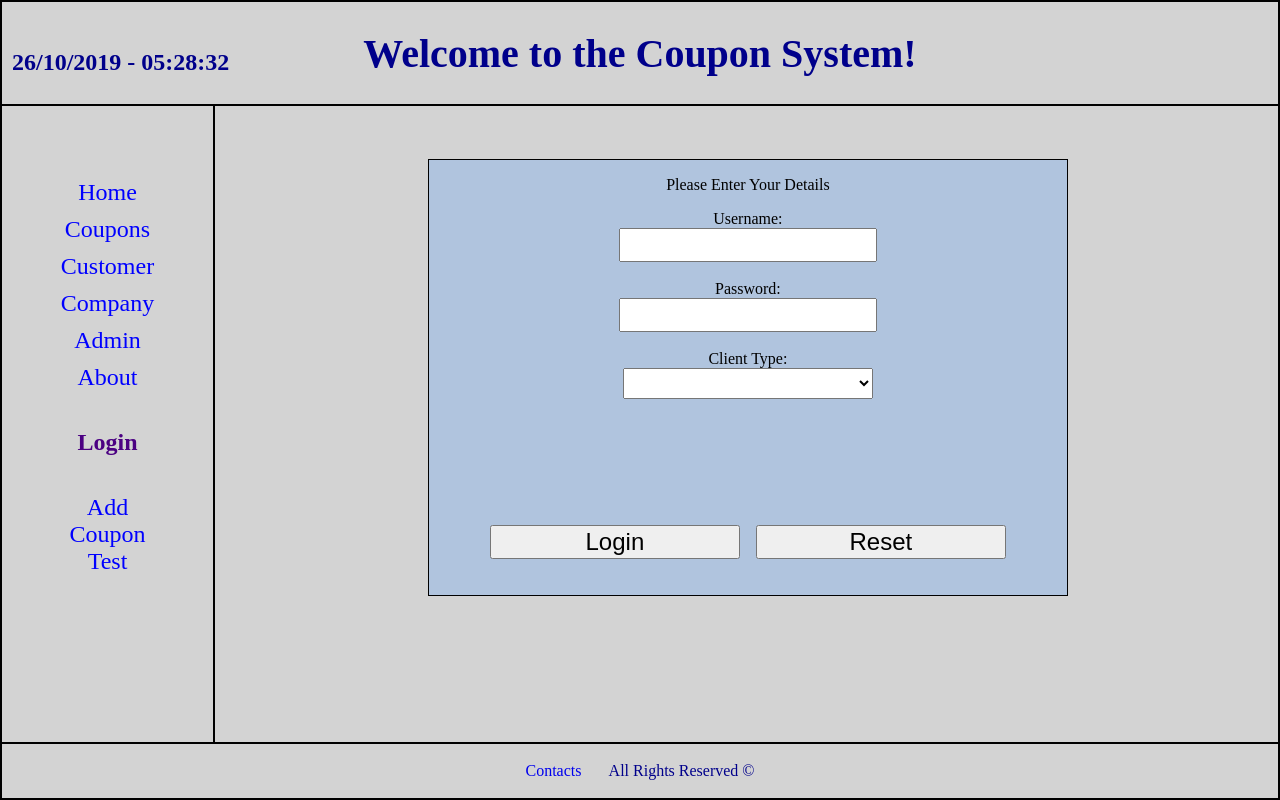
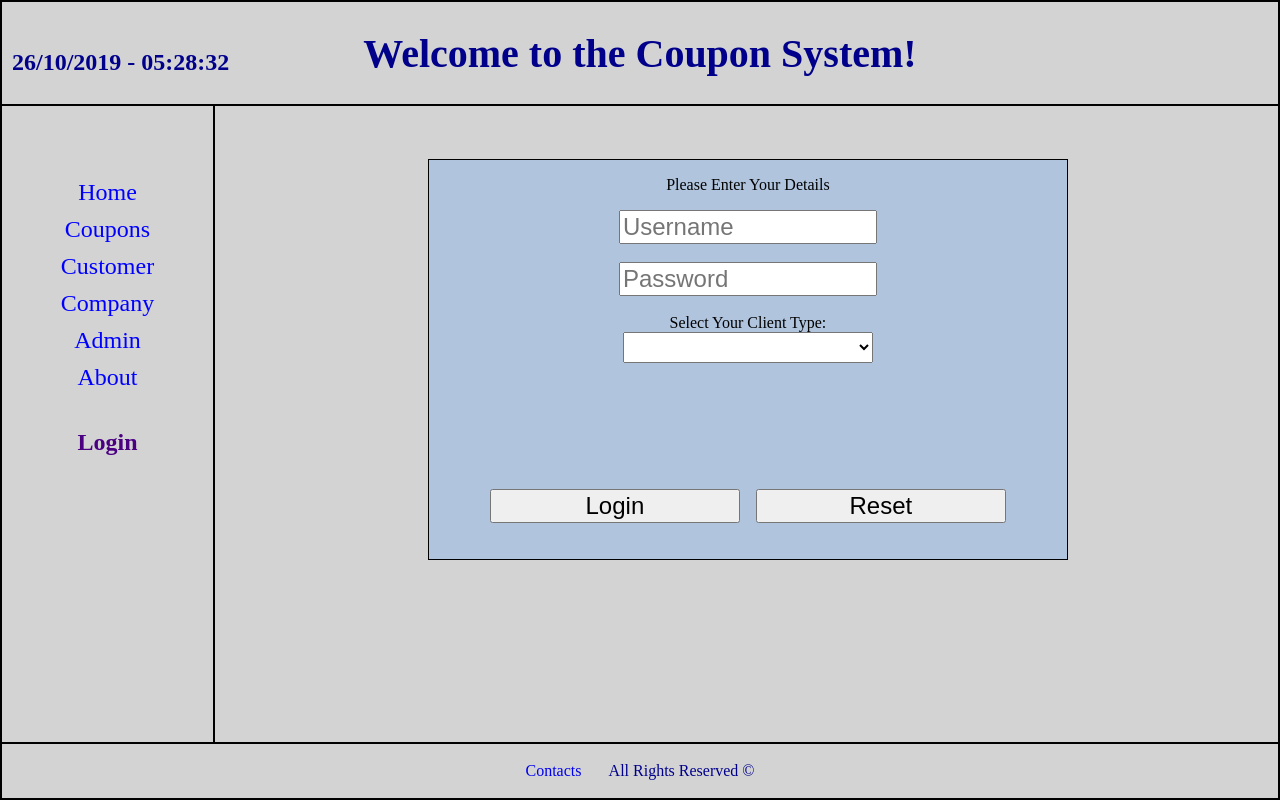
Before and after one commit to igv7/CouponSystemAngularProj, an Angular app: page /login in a window 1280 px wide. Built offline with nearby package versions, Linux system fonts and the light colour scheme.

Commit message:
Updating a code

```diff
--- a/src/app/app-routing.module.ts
+++ b/src/app/app-routing.module.ts
@@ -51,14 +51,14 @@ const routes: Routes = [
   { path: "coupon-details/:id", component: CouponDetailsComponent },
   { path: "coupon-id/:id", component: CouponIdComponent },
   { path: "add-coupon-test", component: AddCouponTestComponent },
-  { path: "customer", canActivate: [CustomerGuardService], component: CustomerComponent, children: [
+  { path: "customer", canActivate: [CustomerGuardService], component: CustomerComponent, children: [//, canActivate: [CustomerGuardService]
     { path: "purchase-coupon", component: PurchaseCouponComponent },
     { path: "view-all-purchased-coupons", component: ViewAllPurchasedCouponsComponent },
     { path: "view-all-purchased-coupons-by-type", component: ViewAllPurchasedCouponsByTypeComponent },
     { path: "view-all-purchased-coupons-by-price", component: ViewAllPurchasedCouponsByPriceComponent },
     { path: "view-customer-income", component: ViewCustomerIncomeComponent }
   ]},
-  { path: "company", canActivate: [CompanyGuardService], component: CompanyComponent, children: [
+  { path: "company", canActivate: [CompanyGuardService], component: CompanyComponent, children: [//, canActivate: [CompanyGuardService]
       { path: "add-coupon", component: AddCouponComponent },
       { path: "update-coupon", component: UpdateCouponComponent },
       { path: "delete-coupon", component: DeleteCouponComponent },
@@ -69,7 +69,7 @@ const routes: Routes = [
       { path: "view-all-coupons-by-date", component: ViewAllCouponsByDateComponent },
       { path: "view-company-income", component: ViewCompanyIncomeComponent }
   ]},
-  { path: "admin", canActivate: [AdminGuardService], component: AdminComponent, children: [
+  { path: "admin", canActivate: [AdminGuardService], component: AdminComponent, children: [//, canActivate: [AdminGuardService]
       { path: "add-company", component: AddCompanyComponent },
       { path: "update-company", component: UpdateCompanyComponent },
       { path: "delete-company", component: DeleteCompanyComponent },
--- a/src/app/components/login/login.component.html
+++ b/src/app/components/login/login.component.html
@@ -3,15 +3,15 @@
 <div class="login">
     <form class="wow animated zoomIn">
         <p>Please Enter Your Details</p>
-      <label class="wow">Username: </label><br>
-      <input type="text" name="username" [(ngModel)]="credentials.username">
+      <!-- <label class="wow">Username: </label><br> -->
+      <input type="text" name="userName" placeholder="Username" [(ngModel)]="credentials.userName">
       <br><br>
 
-      <label class="wow">Password: </label><br>
-      <input type="password" name="password" [(ngModel)]="credentials.password">
+      <!-- <label class="wow">Password: </label><br> -->
+      <input type="password" name="password" placeholder="Password" [(ngModel)]="credentials.password">
       <br><br>
 
-      <label class="wow">Client Type: </label><br>
+      <label class="wow">Select Your Client Type: </label><br>
       <select name="type" [(ngModel)]="credentials.type">
         <option selected disabled>Select Your Type</option>
         <option value="ADMIN">ADMIN</option>
@@ -25,3 +25,5 @@
 
     </form>
     </div>
+
+    <!-- <router-outlet></router-outlet> -->
--- a/src/app/components/login/login.component.ts
+++ b/src/app/components/login/login.component.ts
@@ -22,7 +22,8 @@ export class LoginComponent {//implements OnInit
   //Real Server:
   public login(): void {
     this.loginService.isExist(this.credentials).subscribe(loginResult => {
-      // alert(loginResult.isLoggedIn + " " + loginResult.type);
+      alert(loginResult.isLoggedIn + " " + loginResult.type);
+      alert(this.credentials.userName + " " + this.credentials.password + " " + this.credentials.type);
       if(!loginResult.isLoggedIn) {
         alert("Incorrect Username or password!");
       }
@@ -31,15 +32,15 @@ export class LoginComponent {//implements OnInit
           this.loginService.isLoggedIn = true;
           this.loginService.type = loginResult.type;
           if(loginResult.type === "ADMIN") {
-            this.router.navigate(["/admin"])
+            this.router.navigate(["/admin"]);
             // sessionStorage.setItem('clientType', this.result.comment)
         }
           if(loginResult.type === "COMPANY") {
-            this.router.navigate(["/company"])
+            this.router.navigate(["/company"]);
             // sessionStorage.setItem('clientType', this.result.comment)
         }
         if(loginResult.type === "CUSTOMER") {
-            this.router.navigate(["/customer"])
+            this.router.navigate(["/customer"]);
             // sessionStorage.setItem('clientType', this.result.comment)
         }
       }
--- a/src/app/components/menu/menu.component.html
+++ b/src/app/components/menu/menu.component.html
@@ -12,7 +12,7 @@
             <a routerLink="/login" *ngIf="!loginService.isLoggedIn" routerLinkActive="active-link">Login</a>
             <a href="javascript:void" (click)="logout()" *ngIf="loginService.isLoggedIn">Logout</a>
             <br>
-            <a routerLink="/add-coupon-test" routerLinkActive="active-link">Add Coupon Test</a>
+            <!-- <a routerLink="/add-coupon-test" routerLinkActive="active-link">Add Coupon Test</a> -->
         </p>
     </nav>
 </div>
--- a/src/app/models/credentials.ts
+++ b/src/app/models/credentials.ts
@@ -1,5 +1,5 @@
 export class Credentials {
-    public constructor(public username?: string, public password?: string, public type?: string) {
+    public constructor(public userName?: string, public password?: string, public type?: string) {
 
     }
 }
--- a/src/app/services/admin.service.ts
+++ b/src/app/services/admin.service.ts
@@ -31,8 +31,8 @@ public updateCompany(company: Company): Observable<Company> {
 }
 
 public getAllCompanies(): Observable<Company[]> {
-  // return this.httpClient.get<Company[]>("http://localhost:8080/admin/viewAllCompanies", {withCredentials: true});//, {withCredentials: true}
-  return this.httpClient.get<Company[]>("/assets/json/Companies.json");
+  return this.httpClient.get<Company[]>("http://localhost:8080/admin/viewAllCompanies", {withCredentials: true});//, {withCredentials: true}
+  // return this.httpClient.get<Company[]>("/assets/json/Companies.json");
 }
 
 public getCompany(id: number): Observable<Company> {
--- a/src/app/services/company.service.ts
+++ b/src/app/services/company.service.ts
@@ -22,8 +22,8 @@ export class CompanyService {
   }
 
   public deleteCoupon(id: number): Observable<Coupon> {
-    // return this.httpClient.delete<Coupon>("http://localhost:8080/CouponSystemSpringProj/deleteCoupon/${id}", coupon, {withCredentials: true});//+id
-    return this.httpClient.delete<Coupon>("/assets/json/Coupons.json"); //, coupon
+    return this.httpClient.delete<Coupon>("http://localhost:8080/deleteCoupon/"+id, {withCredentials: true});//+id
+    // return this.httpClient.delete<Coupon>("/assets/json/Coupons.json"); //, coupon
   }
 
   public updateCoupon(coupon: Coupon): Observable<Coupon> {
--- a/src/app/services/login.service.ts
+++ b/src/app/services/login.service.ts
@@ -22,7 +22,7 @@ export class LoginService {
 
   // public isExist(credentials: Credentials): Observable<LoginResult> {//(Very impotent!)
     //Real Server:
-    // return this.httpClient.post<LoginResult>("http://localhost/8080/CouponSystemSpringProj/login", credentials, {withCredentials: true});
+    // return this.httpClient.post<LoginResult>("http://localhost:8080/login", credentials, {withCredentials: true});
 
     //Demo Server:
     // return this.httpClient.post<LoginResult>("/assets/json/server-demo.json", credentials, {withCredentials: true});
@@ -34,21 +34,21 @@ export class LoginService {
 
   public isExist(credentials: Credentials): Observable<LoginResult> {//public isExistDemo//boolean
 
-    if(credentials.type === "ADMIN" && credentials.username === "admin" && credentials.password === "1234") {
+    if(credentials.type === "ADMIN" && credentials.userName === "admin" && credentials.password === "1234") {
       this.isLoggedIn = true;
       this.type = credentials.type;
       // return this.httpClient.get<LoginResult>("/assets/json/server-demo-admin.json");//return true;
-      return this.httpClient.post<LoginResult>("http://localhost:8080/login", credentials, {withCredentials: true});//return true;
+      return this.httpClient.post<LoginResult>("http://localhost:8080/login?userName=admin&password=1234&type=ADMIN", credentials, {withCredentials: true});//return true;  //?userName=admin&password=1234&type=ADMIN
     }
 
-    if(credentials.type === "COMPANY" && credentials.username === "adidas" && credentials.password === "123") {
+    if(credentials.type === "COMPANY" && credentials.userName === "Adidas" && credentials.password === "123") {
       this.isLoggedIn = true;
       this.type = credentials.type;
       // return this.httpClient.get<LoginResult>("/assets/json/server-demo-company.json");//return true;
       return this.httpClient.post<LoginResult>("http://localhost:8080/login", credentials, {withCredentials: true});//return true;
     }
 
-    if(credentials.type === "CUSTOMER" && credentials.username === "Kobi" && credentials.password === "kobi123") {
+    if(credentials.type === "CUSTOMER" && credentials.userName === "Kobi" && credentials.password === "kobi123") {
       this.isLoggedIn = true;
       this.type = credentials.type;
       // return this.httpClient.get<LoginResult>("/assets/json/server-demo-customer.json");//return true;
```
